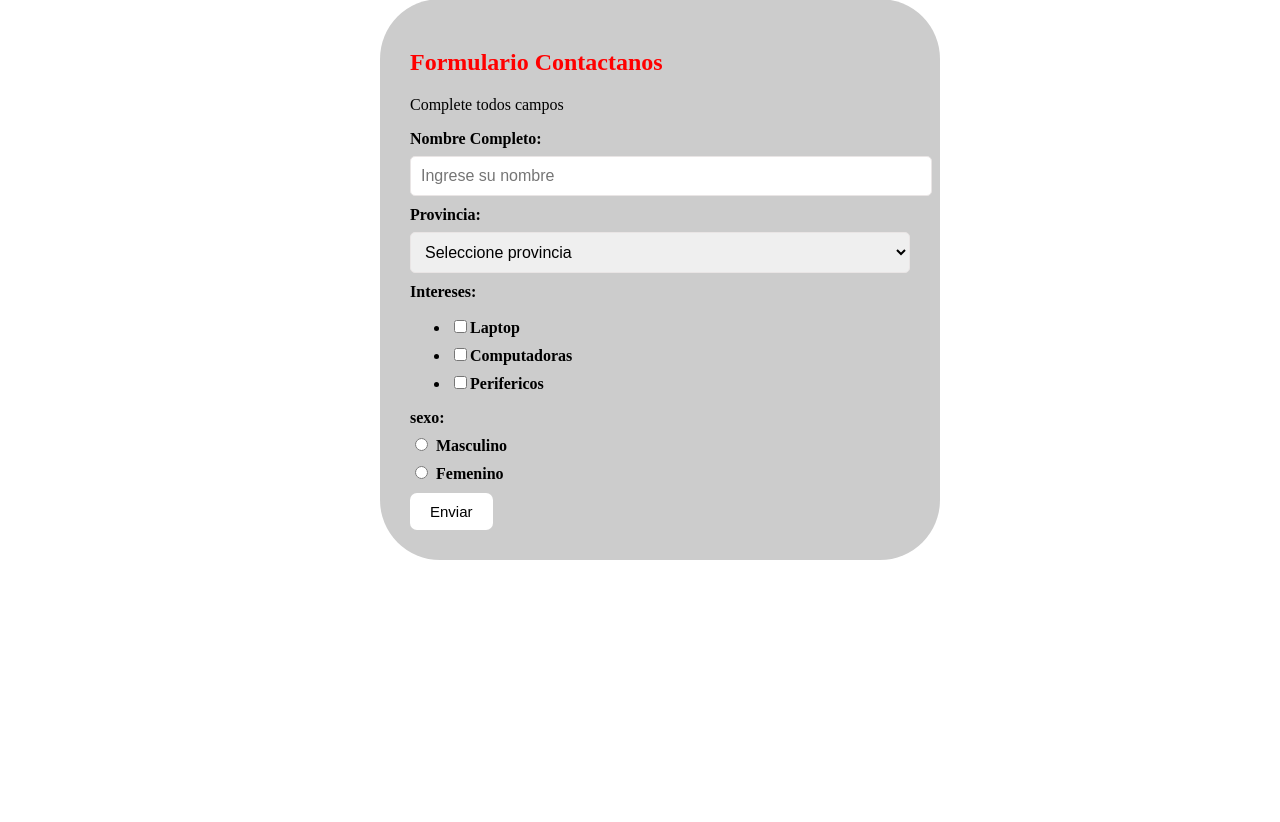
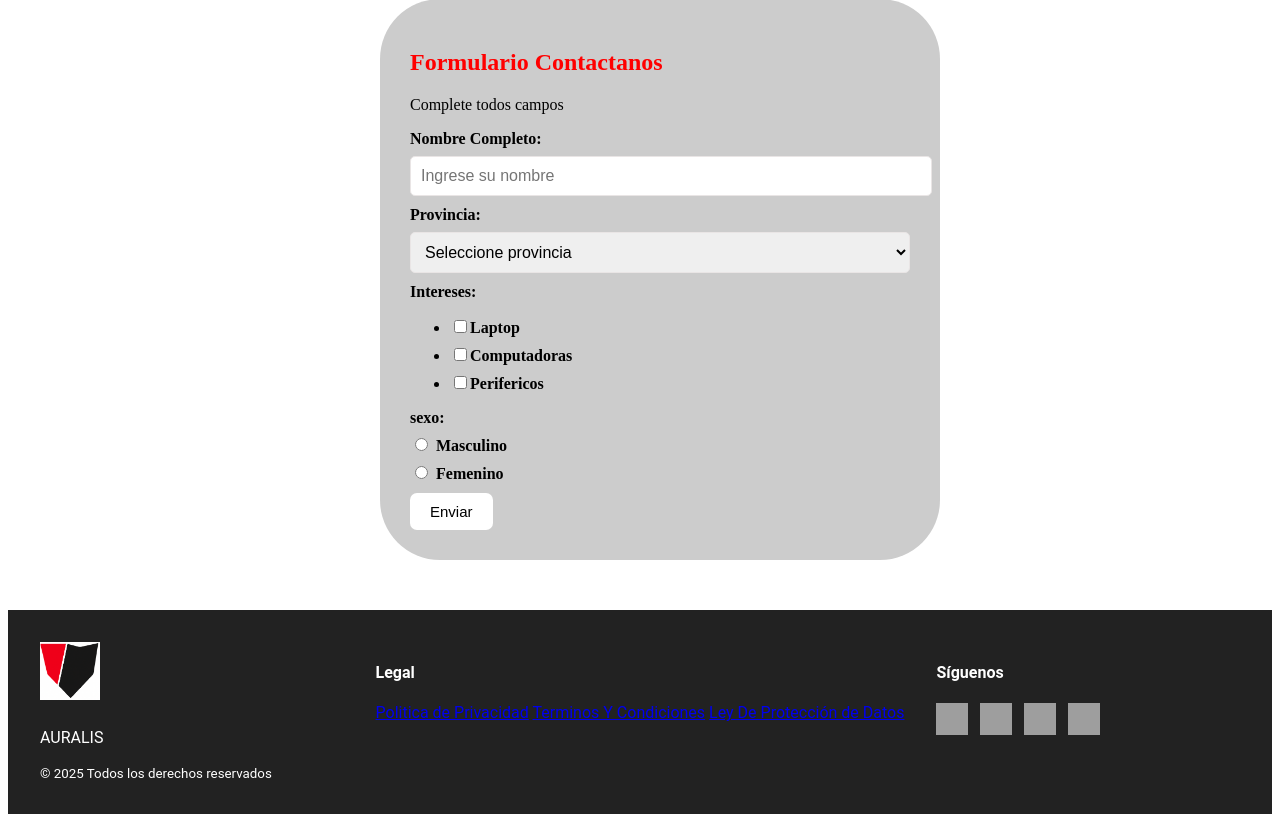
Before and after one commit to zRyleev/PAGINA-HTML, a website: page index.html in a window 1280 px wide. Shown: the part 1169-1991 px from the top of the page. Before the commit the page ends 1787 px from the top, so only its background shows below. Drawn offline with Linux system fonts and the light colour scheme; grey boxes are pictures that could not be loaded.

Commit message:
Actualización HTML y CSS desde Codeboox

```diff
--- a/index.html
+++ b/index.html
@@ -107,7 +107,61 @@
               </form>
           </div>
         </section>
+<!--Pie de Pagina-->
+<section id="footer">
+  <footer class="footer">
+    <div class="footer-container">
+      <!--Logo y nombre del sitio-->
+      <div class="footer-brand">
+        <img
+        src="/png/logo123.png"
+        alt="Logo"
+        class="footer-logo"
+        />
+        <p>AURALIS</p>
+        <small>© 2025 Todos los derechos reservados</small>
+      </div>
+      <!--Enlaces-->
 
+      <div class="fonter-lins">
+        <h4>Legal</h4>
+        <a href="/png/obtenerDocumento.pdf">Politica de Privacidad</a>
+        <a href="/png/TerminosYCondiciones.pdf">Terminos Y Condiciones</a>
+        <a href="/png/LeyProteccionDatos.pdf">Ley De Protección de Datos</a>
+      </div>
+
+      <!--Redes Sociales-->
+      <div class="footer-social">
+        <h4>Síguenos</h4>
+        <a href="#"
+              ><img
+                src="https://cdn-icons-png.flaticon.com/512/145/145802.png"
+                alt="Facebook"
+                class="social-icon"
+            /></a>
+            <a href="#"
+              ><img
+                src="https://cdn-icons-png.flaticon.com/512/145/145812.png"
+                alt="Instagram"
+                class="social-icon"
+            /></a>
+            <a href="#"
+              ><img
+                src="https://cdn-icons-png.flaticon.com/512/145/145807.png"
+                alt="LinkedIn"
+                class="social-icon"
+            /></a>
+            <a href="#"
+              ><img
+                src="https://cdn-icons-png.flaticon.com/512/145/145806.png"
+                alt="Twitter"
+                class="social-icon"
+                /></a>
+      </div>
+      </div>
+    </div>
+  </footer>
+</section>
 
   </body>
 </html>
--- a/styles.css
+++ b/styles.css
@@ -171,3 +171,80 @@
   cursor: pointer;
   font-size: 0.938rem;
 }
+/* Footer general */
+.footer {
+  background-color: #222; /* Fondo oscuro para contraste */
+  color: white;
+  padding: 2rem 1rem;
+  font-family: "Roboto", sans-serif;
+}
+
+/* Contenedor flexible para 3 columnas */
+.footer-container {
+  display: flex;
+  flex-direction: row;
+  justify-content: space-between;
+  flex-wrap: wrap;
+  max-width: 1200px;
+  margin: auto;
+  gap: 2rem;
+}
+
+/* Marca o logotipo */
+.footer-brand {
+  flex: 1;
+  min-width: 200px;
+}
+
+.footer-logo {
+  width: 60px;
+  height: auto;
+  margin-bottom: 0.5rem;
+}
+
+/* Enlaces legales */
+.footer-links {
+  flex: 1;
+  min-width: 200px;
+}
+
+.footer-links a {
+  display: block;
+  color: #ccc;
+  text-decoration: none;
+  margin: 0.3rem 0;
+}
+
+.footer-links a:hover {
+  color: #fff;
+}
+
+/* Redes sociales con íconos */
+.footer-social {
+  flex: 1;
+  min-width: 200px;
+}
+
+.social-icon {
+  width: 32px;
+  height: 32px;
+  margin-right: 0.5rem;
+  transition: transform 0.2s ease-in-out;
+}
+
+.social-icon:hover {
+  transform: scale(1.2);
+}
+
+/* Responsive para pantallas pequeñas */
+@media (max-width: 768px) {
+  .footer-container {
+    flex-direction: column;
+    align-items: center;
+    text-align: center;
+  }
+
+  .footer-social img {
+    margin-bottom: 0.5rem;
+  }
+}
```
Also changed, not shown: png/Instagram.png (added), 1 other file.
